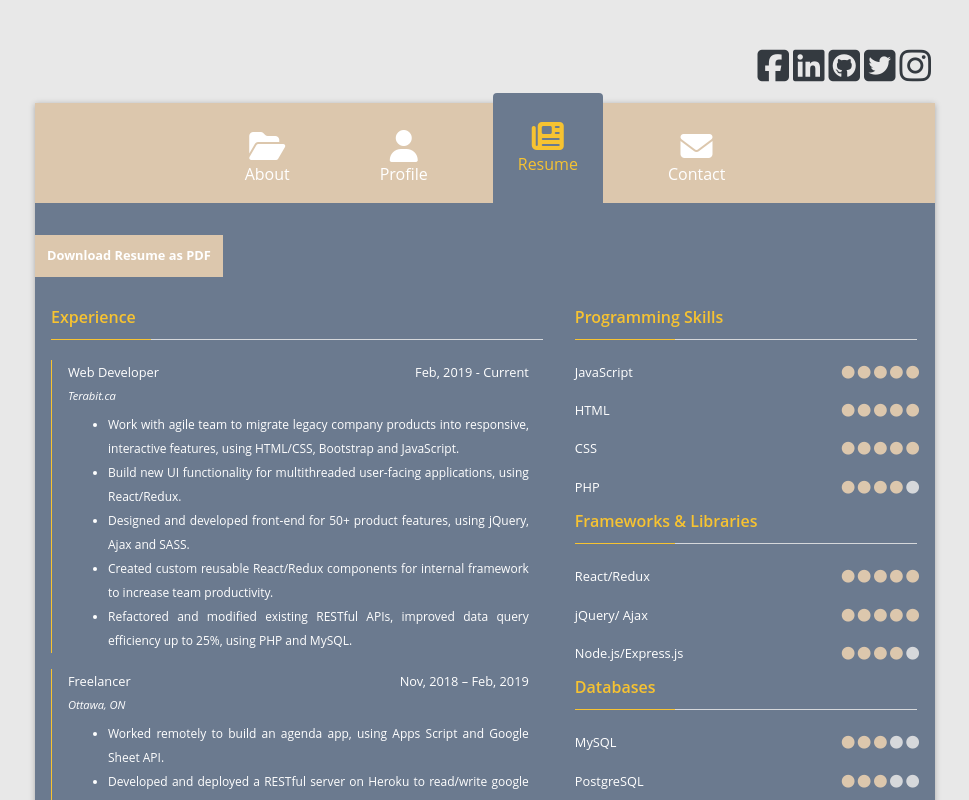
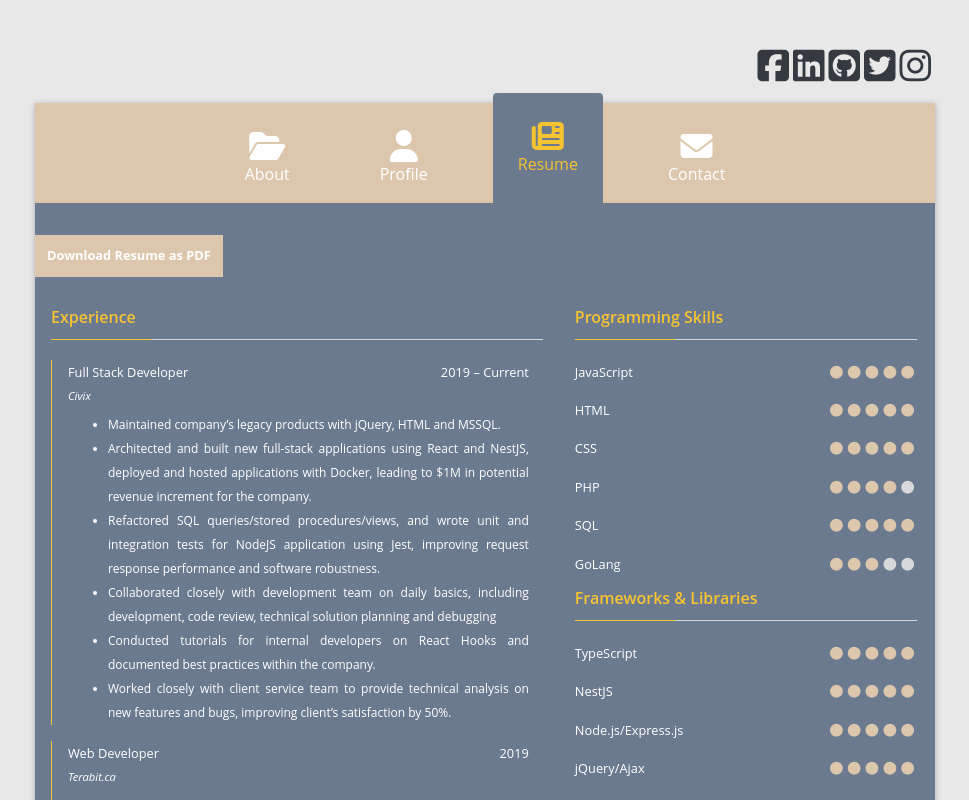
Before and after one commit to donny1103/my_website, a React (Create React App) app: page / in a window 1280 px wide. Both pictures are taken after a click on the button "Resume". Shown: the top 800 px of the page, without its empty margins (155-1124 px from the left). Built offline with nearby package versions, Linux system fonts and the light colour scheme.

Commit message:
update api route;

```diff
--- a/src/component/About.jsx
+++ b/src/component/About.jsx
@@ -11,7 +11,7 @@ const About = () => (
       <h5>Web Developer</h5>
       <p>
         I am a web developer who passionate in engineering and crafting
-        responsive, interactive web app. I have 1-year experience in web
+        responsive, interactive web app. I have 3-years experience in full stack
         application development with expertise in front end application
         development using modern JavaScript frameworks and libraries. My skills
         of web responsive design, database management and troubleshooting make
--- a/src/component/Resume.jsx
+++ b/src/component/Resume.jsx
@@ -1,35 +1,104 @@
 import React from 'react';
 
 const Resume = () => {
-
+    const programmingSkills = [
+        { name: 'JavaScript', ratings: 5 },
+        { name: 'HTML', ratings: 5 },
+        { name: 'CSS', ratings: 5 },
+        { name: 'PHP', ratings: 4 },
+        { name: 'SQL', ratings: 5 },
+        { name: 'GoLang', ratings: 3 },
+    ];
+    const framworksSkills = [
+        { name: 'TypeScript', ratings: 5 },
+        { name: 'NestJS', ratings: 5 },
+        { name: 'Node.js/Express.js', ratings: 5 },
+        { name: 'jQuery/Ajax', ratings: 5 },
+        { name: 'MongoDB', ratings: 3 },
+    ];
+    const toolSkills = [
+        { name: 'Git Version Control', ratings: 5 },
+        { name: 'Docker', ratings: 3 },
+        { name: 'Photoshop', ratings: 3 },
+    ];
     return (
         <div id='resume'>
-            <a id='download-pdf' className='button' href='https://drive.google.com/open?id=1f_g9EAhYNIjRwRv-WkPHW2ufjgylw250' target='__blank'>Download Resume as PDF</a>
+            <a
+                id='download-pdf'
+                className='button'
+                href='https://drive.google.com/file/d/1Ao7Yem4tx4svOKw3IGte4Gwqo2Y1dpKy/view?usp=sharing'
+                target='__blank'
+            >
+                Download Resume as PDF
+            </a>
             <div className='row'>
                 <section className='col-7'>
-                    <title className="main-heading">Experience</title>
-                    <div className="timeline">
+                    <title className='main-heading'>Experience</title>
+                    <div className='timeline'>
+                        <div className='timeline-unit'>
+                            <div className='timeline-header'>
+                                <span className='timeline-title'>Full Stack Developer</span>
+                                <span className='timeline-date'>2019 – Current</span>
+                            </div>
+                            <span className='timeline-institution'>Civix</span>
+                            <ul>
+                                <li>
+                                    Maintained company’s legacy products with jQuery, HTML and
+                                    MSSQL.
+                                </li>
+                                <li>
+                                    Architected and built new full-stack applications using React
+                                    and NestJS, deployed and hosted applications with Docker,
+                                    leading to $1M in potential revenue increment for the company.
+                                </li>
+                                <li>
+                                    Refactored SQL queries/stored procedures/views, and wrote unit
+                                    and integration tests for NodeJS application using Jest,
+                                    improving request response performance and software robustness.
+                                </li>
+                                <li>
+                                    Collaborated closely with development team on daily basics,
+                                    including development, code review, technical solution planning
+                                    and debugging
+                                </li>
+                                <li>
+                                    Conducted tutorials for internal developers on React Hooks and
+                                    documented best practices within the company.
+                                </li>
+                                <li>
+                                    Worked closely with client service team to provide technical
+                                    analysis on new features and bugs, improving client’s
+                                    satisfaction by 50%.
+                                </li>
+                            </ul>
+                        </div>
                         <div className='timeline-unit'>
                             <div className='timeline-header'>
                                 <span className='timeline-title'>Web Developer</span>
-                                <span className="timeline-date">Feb, 2019 - Current</span>
+                                <span className='timeline-date'>2019</span>
                             </div>
                             <span className='timeline-institution'>Terabit.ca</span>
                             <ul>
                                 <li>
-                                    Work with agile team to migrate legacy company products into responsive, interactive features, using HTML/CSS, Bootstrap and JavaScript.
+                                    Work with agile team to migrate legacy company products into
+                                    responsive, interactive features, using HTML/CSS, Bootstrap and
+                                    JavaScript.
                                 </li>
                                 <li>
-                                    Build new UI functionality for multithreaded user-facing applications, using React/Redux.
+                                    Build new UI functionality for multithreaded user-facing
+                                    applications, using React/Redux.
                                 </li>
                                 <li>
-                                    Designed and developed front-end for 50+ product features, using jQuery, Ajax and SASS.
+                                    Designed and developed front-end for 50+ product features, using
+                                    jQuery, Ajax and SASS.
                                 </li>
                                 <li>
-                                    Created custom reusable React/Redux components for internal framework to increase team productivity.
+                                    Created custom reusable React/Redux components for internal
+                                    framework to increase team productivity.
                                 </li>
                                 <li>
-                                    Refactored and modified existing RESTful APIs, improved data query efficiency up to 25%, using PHP and MySQL.
+                                    Refactored and modified existing RESTful APIs, improved data
+                                    query efficiency up to 25%, using PHP and MySQL.
                                 </li>
                             </ul>
                         </div>
@@ -37,155 +106,96 @@ const Resume = () => {
                         <div className='timeline-unit'>
                             <div className='timeline-header'>
                                 <span className='timeline-title'>Freelancer</span>
-                                <span className="timeline-date">Nov, 2018 – Feb, 2019</span>
+                                <span className='timeline-date'>Nov, 2018 – Feb, 2019</span>
                             </div>
                             <span className='timeline-institution'>Ottawa, ON</span>
                             <ul>
                                 <li>
-                                    Worked remotely to build an agenda app, using Apps Script and Google Sheet API.
+                                    Worked remotely to build an agenda app, using Apps Script and
+                                    Google Sheet API.
                                 </li>
                                 <li>
-                                    Developed and deployed a RESTful server on Heroku to read/write google sheet data, using Node.js/Express.js.
+                                    Developed and deployed a RESTful server on Heroku to read/write
+                                    google sheet data, using Node.js/Express.js.
                                 </li>
                                 <li>
-                                    Integrated SMS reminders and phone push notifications, using Twilio API and Google Calendar API.
+                                    Integrated SMS reminders and phone push notifications, using
+                                    Twilio API and Google Calendar API.
                                 </li>
                                 <li>
-                                    Performed daily updates to the client via phone/Skype to ensure that functionality meets requirements.
+                                    Performed daily updates to the client via phone/Skype to ensure
+                                    that functionality meets requirements.
                                 </li>
                             </ul>
                         </div>
                     </div>
 
-                    <title className="main-heading">Education</title>
-                    <div className="timeline">
+                    <title className='main-heading'>Education</title>
+                    <div className='timeline'>
                         <div className='timeline-unit'>
                             <div className='timeline-header'>
                                 <span className='timeline-title'>Web Development Bootcamp</span>
-                                <span className="timeline-date">July, 2018 – Nov, 2018</span>
+                                <span className='timeline-date'>July, 2018 – Nov, 2018</span>
                             </div>
                             <span className='timeline-institution'>Lighthouse Labs</span>
                         </div>
 
                         <div className='timeline-unit'>
                             <div className='timeline-header'>
-                                <span className='timeline-title'>Master of Mechanical Engineering</span>
-                                <span className="timeline-date">Sep, 2016 – Sep, 2013</span>
+                                <span className='timeline-title'>
+                                    Master of Mechanical Engineering
+                                </span>
+                                <span className='timeline-date'>Sep, 2016 – Sep, 2013</span>
                             </div>
                             <span className='timeline-institution'>Carleton University</span>
                         </div>
 
                         <div className='timeline-unit'>
                             <div className='timeline-header'>
-                                <span className='timeline-title'>Bachelor of Mechanical Engineering</span>
-                                <span className="timeline-date">Sep, 2008 – Jun, 2013</span>
+                                <span className='timeline-title'>
+                                    Bachelor of Mechanical Engineering
+                                </span>
+                                <span className='timeline-date'>Sep, 2008 – Jun, 2013</span>
                             </div>
                             <span className='timeline-institution'>Carleton University</span>
                         </div>
-
                     </div>
                 </section>
                 <section className='col-5'>
-                    <title className="main-heading">Programming Skills</title>
-                    <div className='skill-item'>
-                        <div className='skill-title'>JavaScript</div>
-                        <div className="skill-rating">
-                            <i className='fas fa-circle'/> <i className='fas fa-circle'/> <i className='fas fa-circle'/> <i className='fas fa-circle'/> <i className='fas fa-circle'/>
-                        </div>
-                    </div>
+                    <title className='main-heading'>Programming Skills</title>
+                    {programmingSkills.map((skill, i) => (
+                        <SkillItem skill={skill} key={`programing-skill-${i}`} />
+                    ))}
 
-                    <div className='skill-item'>
-                        <div className='skill-title'>HTML</div>
-                        <div className="skill-rating">
-                            <i className='fas fa-circle'/> <i className='fas fa-circle'/> <i className='fas fa-circle'/> <i className='fas fa-circle'/> <i className='fas fa-circle'/>
-                        </div>
-                    </div>
+                    <title className='main-heading'>Frameworks & Libraries</title>
+                    {framworksSkills.map((skill, i) => (
+                        <SkillItem skill={skill} key={`programing-skill-${i}`} />
+                    ))}
 
-                    <div className='skill-item'>
-                        <div className='skill-title'>CSS</div>
-                        <div className="skill-rating">
-                            <i className='fas fa-circle'/> <i className='fas fa-circle'/> <i className='fas fa-circle'/> <i className='fas fa-circle'/> <i className='fas fa-circle'/>
-                        </div>
-                    </div>
-
-                    <div className='skill-item'>
-                        <div className='skill-title'>PHP</div>
-                        <div className="skill-rating">
-                            <i className='fas fa-circle'/> <i className='fas fa-circle'/> <i className='fas fa-circle'/> <i className='fas fa-circle'/> <i className='fas fa-circle empty'/>
-                        </div>
-                    </div>
-
-                    <title className="main-heading">Frameworks & Libraries</title>
-                    <div className='skill-item'>
-                        <div className='skill-title'>React/Redux</div>
-                        <div className="skill-rating">
-                            <i className='fas fa-circle'/> <i className='fas fa-circle'/> <i className='fas fa-circle'/> <i className='fas fa-circle'/> <i className='fas fa-circle'/>
-                        </div>
-                    </div>
-
-                    <div className='skill-item'>
-                        <div className='skill-title'>jQuery/ Ajax</div>
-                        <div className="skill-rating">
-                            <i className='fas fa-circle'/> <i className='fas fa-circle'/> <i className='fas fa-circle'/> <i className='fas fa-circle'/> <i className='fas fa-circle'/>
-                        </div>
-                    </div>
-
-                    <div className='skill-item'>
-                        <div className='skill-title'>Node.js/Express.js</div>
-                        <div className="skill-rating">
-                            <i className='fas fa-circle'/> <i className='fas fa-circle'/> <i className='fas fa-circle'/> <i className='fas fa-circle'/> <i className='fas fa-circle empty'/>
-                        </div>
-                    </div>
-
-                    <title className="main-heading">Databases</title>
-                    <div className='skill-item'>
-                        <div className='skill-title'>MySQL</div>
-                        <div className="skill-rating">
-                            <i className='fas fa-circle'/> <i className='fas fa-circle'/> <i className='fas fa-circle'/> <i className='fas fa-circle empty'/> <i className='fas fa-circle empty'/>
-                        </div>
-                    </div>
-
-                    <div className='skill-item'>
-                        <div className='skill-title'>PostgreSQL</div>
-                        <div className="skill-rating">
-                            <i className='fas fa-circle'/> <i className='fas fa-circle'/> <i className='fas fa-circle'/> <i className='fas fa-circle empty'/> <i className='fas fa-circle empty'/>
-                        </div>
-                    </div>
-
-                    <div className='skill-item'>
-                        <div className='skill-title'>MongoDB</div>
-                        <div className="skill-rating">
-                            <i className='fas fa-circle'/> <i className='fas fa-circle'/> <i className='fas fa-circle empty'/> <i className='fas fa-circle empty'/> <i className='fas fa-circle empty'/>
-                        </div>
-                    </div>
-
-                    <title className="main-heading">Tools</title>
-                    <div className='skill-item'>
-                        <div className='skill-title'>Git Version Control</div>
-                        <div className="skill-rating">
-                            <i className='fas fa-circle'/> <i className='fas fa-circle'/> <i className='fas fa-circle'/> <i className='fas fa-circle empty'/> <i className='fas fa-circle empty'/>
-                        </div>
-                    </div>
-
-                    <div className='skill-item'>
-                        <div className='skill-title'>Illustrator</div>
-                        <div className="skill-rating">
-                            <i className='fas fa-circle'/> <i className='fas fa-circle'/> <i className='fas fa-circle'/> <i className='fas fa-circle empty'/> <i className='fas fa-circle empty'/>
-                        </div>
-                    </div>
-
-                    <div className='skill-item'>
-                        <div className='skill-title'>Photoshop</div>
-                        <div className="skill-rating">
-                            <i className='fas fa-circle'/> <i className='fas fa-circle'/> <i className='fas fa-circle empty'/> <i className='fas fa-circle empty'/> <i className='fas fa-circle empty'/>
-                        </div>
-                    </div>
-
-
+                    <title className='main-heading'>Tools</title>
+                    {toolSkills.map((skill, i) => (
+                        <SkillItem skill={skill} key={`programing-skill-${i}`} />
+                    ))}
                 </section>
             </div>
         </div>
-    )
-}
+    );
+};
 
 export default Resume;
+
+function SkillItem({ skill }) {
+    return (
+        <div className='skill-item'>
+            <div className='skill-title'>{skill.name}</div>
+            <div className='skill-rating'>
+                {[1, 2, 3, 4, 5].map((r) => (
+                    <i
+                        className={`fas fa-circle ${r - skill.ratings > 0 ? 'empty' : ''}`}
+                        style={{ marginRight: 5 }}
+                    />
+                ))}
+            </div>
+        </div>
+    );
+}
```
Also changed, not shown: src/component/Contact.jsx (+57 -62 lines), 1 other file (tests, documents, lock files or other folders).
